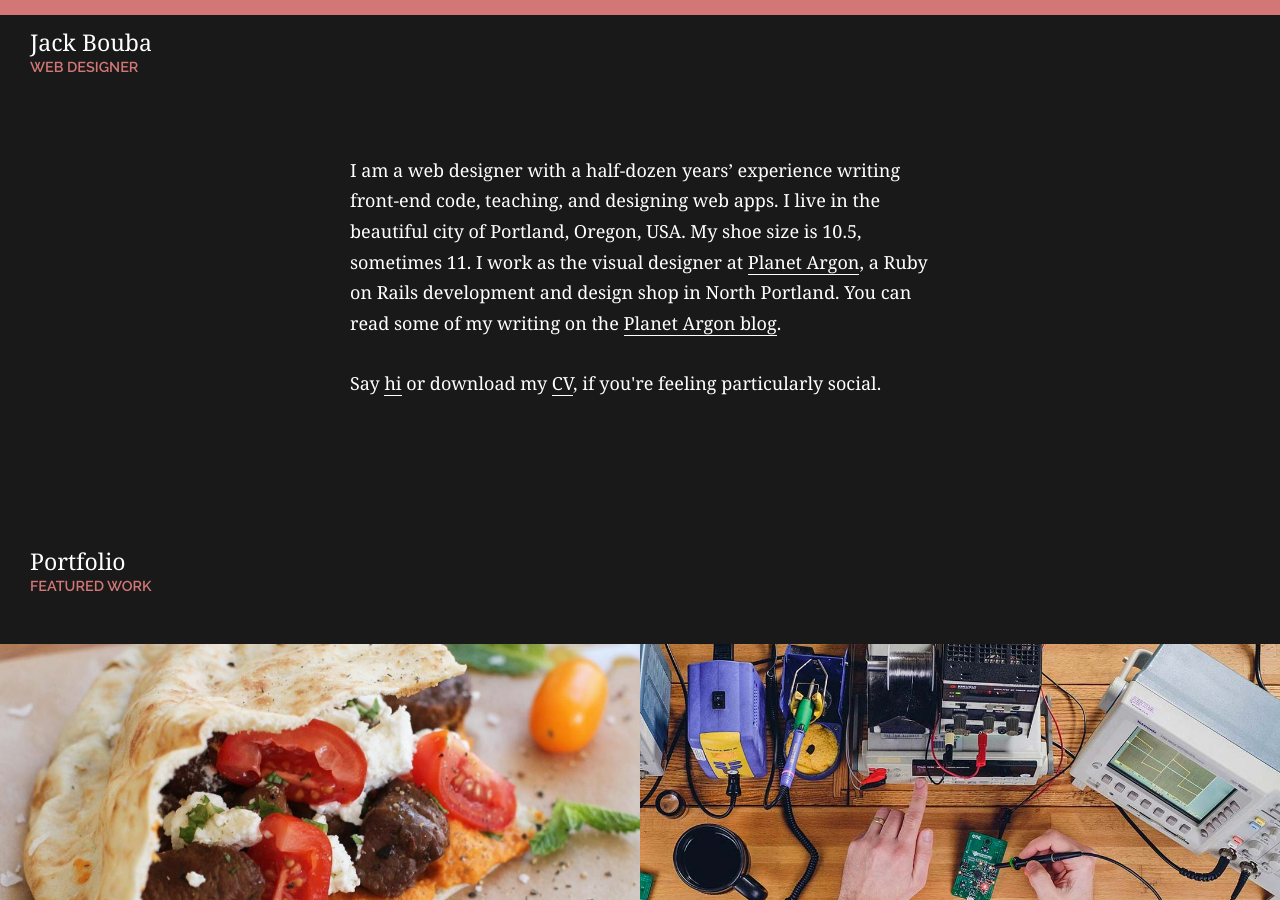
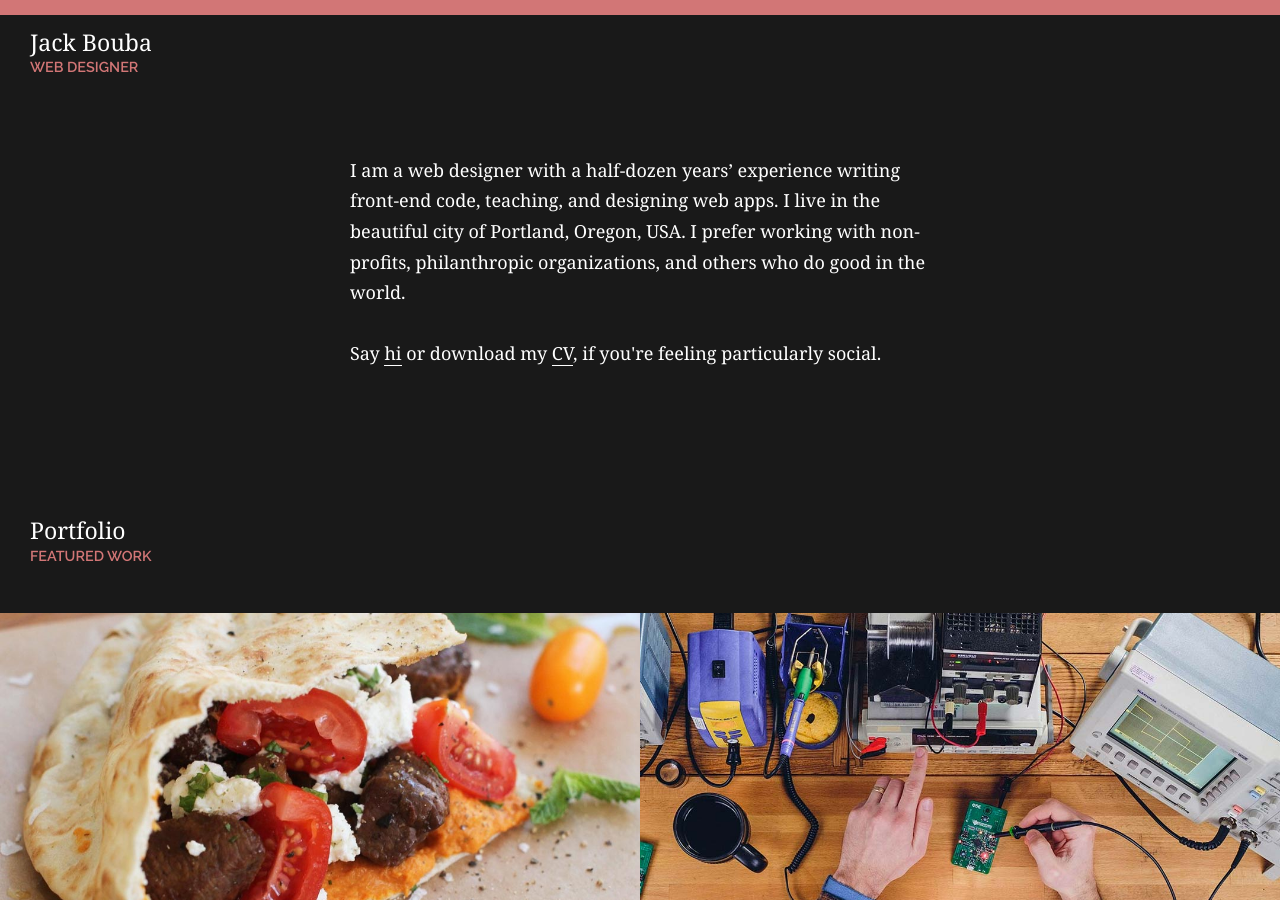
Before and after one commit to jackbouba/jb_com-v4, a Jekyll site: the page built from index.html, in a window 1280 px wide and 900 px high. Built offline with Jekyll 4.4.1, drawn with Linux system fonts in a browser that asks for light colours; nearby versions of some CDN libraries.

Commit message:
changed intro copy

```diff
--- a/index.html
+++ b/index.html
@@ -12,7 +12,7 @@ title: Jack Bouba - Web Designer in Portland, Oregon
   </div>
   <div class="row intro mtl mbxl">
     <div class="col-sm-6 col-sm-offset-3">
-      <p class="mbm">I am a web designer with a half-dozen years&rsquo; experience writing front-end code, teaching, and designing web apps. I live in the beautiful city of Portland, Oregon, USA. My shoe size is 10.5, sometimes 11. I work as the visual designer at <a href="http://www.planetargon.com" target="_blank">Planet Argon</a>, a Ruby on Rails development and design shop in North Portland. You can read some of my writing on the <a href="http://blog.planetargon.com/jack-bouba" target="_blank">Planet Argon blog</a>.</p>
+      <p class="mbm">I am a web designer with a half-dozen years&rsquo; experience writing front-end code, teaching, and designing web apps. I live in the beautiful city of Portland, Oregon, USA. I prefer working with non-profits, philanthropic organizations, and others who do good in the world.</p>
       <p>Say <a href="mailto:jackbouba@gmail.com">hi</a> or download my <a href="/assets/cv.pdf">CV</a>, if you're feeling particularly social.</p>
     </div>
   </div>
```
Also changed, not shown: 1 other file.
